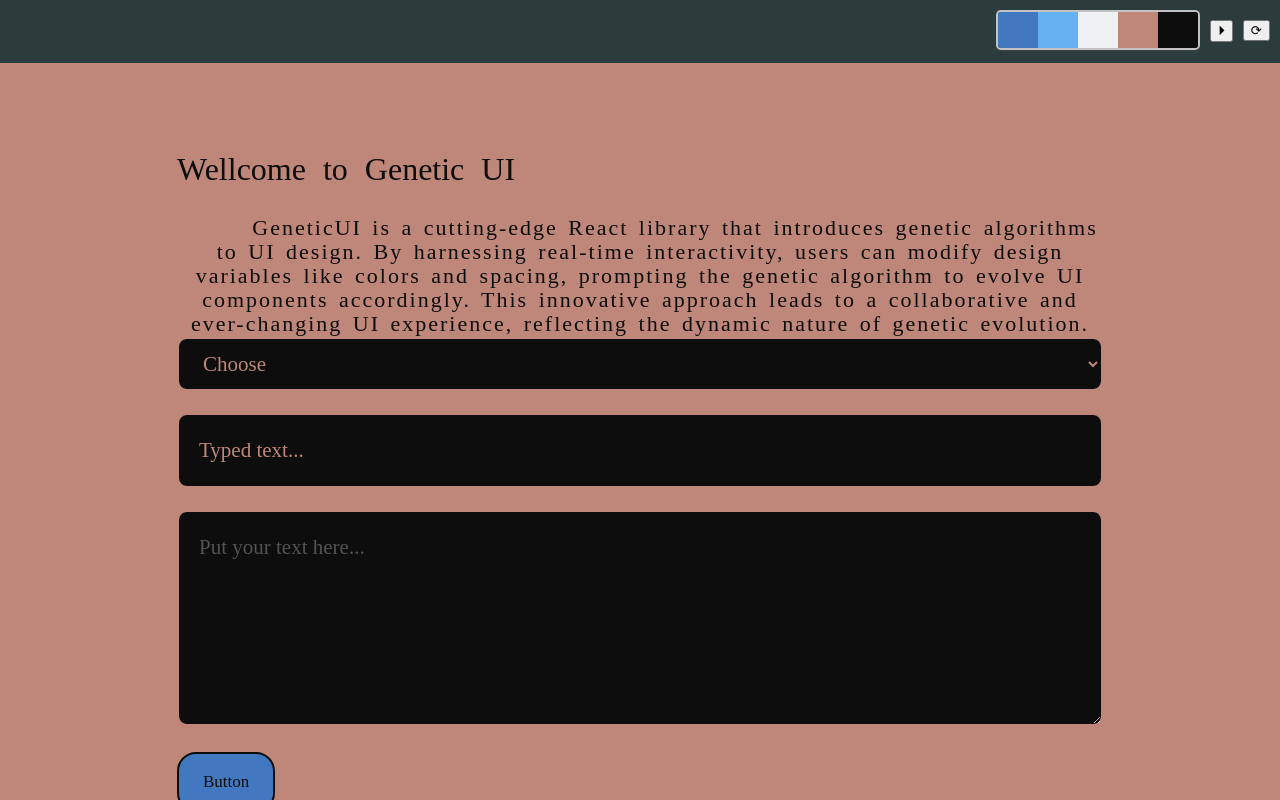
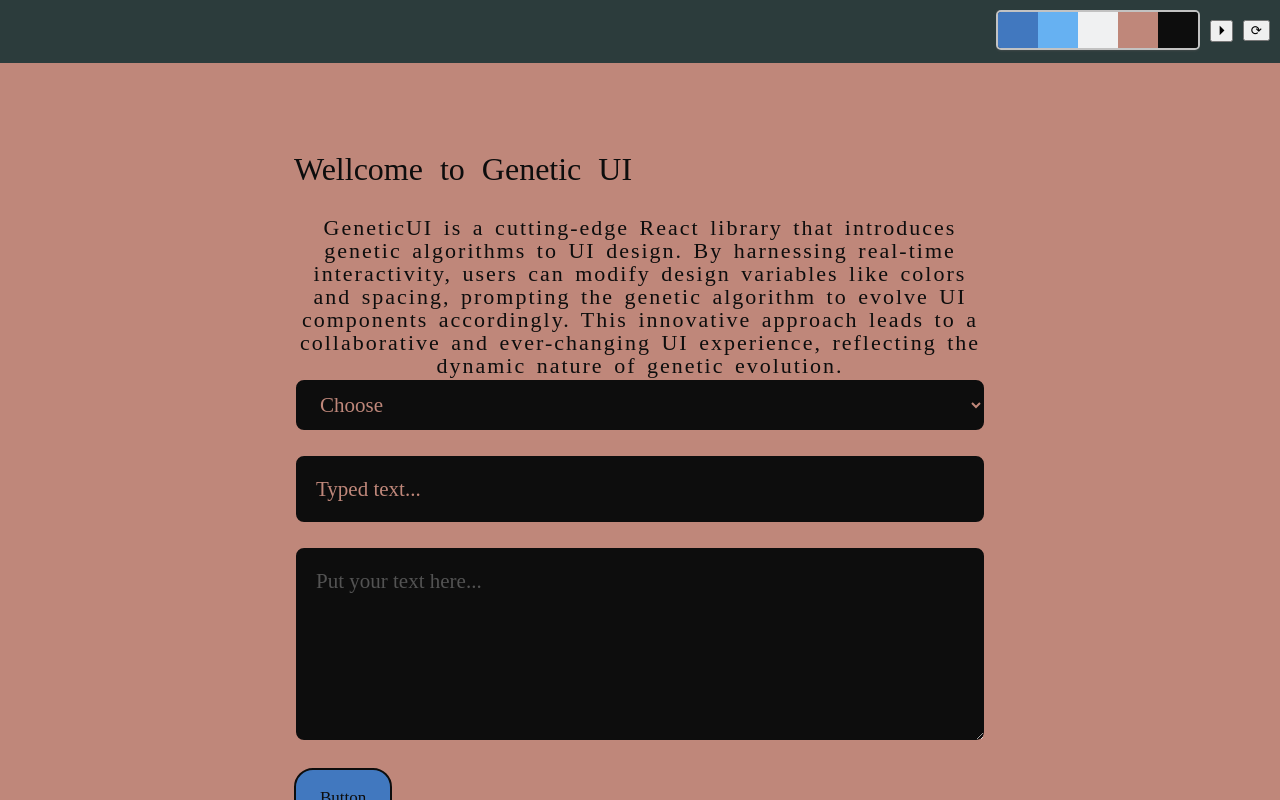
Before and after one commit to geanjunior/genui, a React (Vite) app: page / in a window 1280 px wide. Built offline with nearby package versions, Linux system fonts and the light colour scheme.

Commit message:
small improvements

```diff
--- a/src/genetic/components/select-input.tsx
+++ b/src/genetic/components/select-input.tsx
@@ -35,11 +35,16 @@ const GenSelectOption = ({ name, label, value, placeholder, onChange }: GenSelec
     }
   }, [designSystemDna]);
 
-  return _variation == 0
-    ? <option value={value} hidden={placeholder}>{label}</option>
-    : <GenLabel style={{ ...stylePhen, display: 'block', textAlign: 'left' }}>
+  return (() => {
+    switch (_variation) {
+      case 0:
+        return <option value={value} hidden={placeholder}>{label}</option>
+      default:
+        return <GenLabel style={{ ...stylePhen, display: 'block', textAlign: 'left' }}>
           <input type="radio" name={name} value={value} onChange={onChange} /> {label}
-    </GenLabel>;
+        </GenLabel>
+    }
+  })();
 }
 
 const GenSelectInput = React.forwardRef(({ label, id, style, value, placeholder, children, onChange, ...props }: GenSelectInputProps, ref) => {
@@ -51,9 +56,9 @@ const GenSelectInput = React.forwardRef(({ label, id, style, value, placeholder,
 
   const [changeEvent, setChangeEvent] = useState<React.ChangeEvent<GenSelectInputElement>>();
 
-  const changeCallback = useCallback((evt: React.ChangeEvent<GenSelectInputElement | HTMLInputElement>) => {
+  const changeCallback = useCallback((evt: React.ChangeEvent<GenSelectInputElement | HTMLInputElement>, optionProps?: GenSelectOptionProps) => {
     setChangeEvent(evt);
-    setValue(evt.target.value);
+    setValue(optionProps?.value || evt.target.value);
   }, []);
 
   useEffect(() => {
@@ -79,8 +84,25 @@ const GenSelectInput = React.forwardRef(({ label, id, style, value, placeholder,
     }
   }, [_value, changeEvent, onChange]);
 
-  const input = _variation == 0
-    ? <select
+  const input = (() => {
+    const name = `select-input-name-${Math.round(Math.random() * Number.MAX_SAFE_INTEGER)}`;
+
+    switch (_variation) {
+      case 1:
+        return <div style={{ ...stylePhen }} title={placeholder}>
+          {(() => {
+            return <>
+              {(placeholder || _label === 0) && <div style={{ textAlign: 'left', overflow: 'hidden' }}>{placeholder || label}</div>}
+              <div style={{ overflowY: 'auto', maxHeight: '150px' }}>
+                {React.Children.map(children,
+                  child => React.cloneElement(child as React.ReactElement<GenSelectOptionProps>, { name, onChange: changeCallback }))}
+              </div>
+            </>
+          })()}
+        </div>
+
+      default:
+        return <select
           id={id}
           ref={ref as React.LegacyRef<HTMLSelectElement>}
           style={{ ...stylePhen, textAlign: 'left' }}
@@ -92,18 +114,8 @@ const GenSelectInput = React.forwardRef(({ label, id, style, value, placeholder,
             {children}
           </>
           : children}</select>
-    : <div style={{ ...stylePhen }} title={placeholder}>
-      {(() => {
-        const name = `select-input-name-${Math.round(Math.random() * Number.MAX_SAFE_INTEGER)}`;
-        return <>
-          {(placeholder || _label == 0) && <div style={{ textAlign: 'left', overflow: 'hidden' }}>{placeholder || label}</div>}
-          <div style={{ overflowY: 'auto', maxHeight: '150px' }}>
-            {React.Children.map(children,
-              child => React.cloneElement(child as React.ReactElement<GenSelectOptionProps>, { name, onChange: changeCallback }))}
-          </div>
-        </>
-      })()}
-    </div>;
+    }
+  })();
 
   return <div style={{ display: 'inline-block', width: (stylePhen as React.CSSProperties)?.width }}>
     {(() => {
--- a/src/genetic/genotype-schemas/input.ts
+++ b/src/genetic/genotype-schemas/input.ts
@@ -10,7 +10,7 @@ const mountInputGenotypeSchema = () => [
   { type: Searchspace.Range, from: 11, to: 30 }, //font-size
   { type: Searchspace.Range, from: 0, to: 9 }, //font-weight
   { type: Searchspace.Range, from: 0, to: mountTypographyGenotypeSchema().length - 1 }, //font-family
-  { type: Searchspace.Range, from: 10, to: 30 }, //line-height
+  { type: Searchspace.Range, from: 5, to: 25 }, //line-height
   {
     name: "text-input.colors", type: Searchspace.DistinctValuesFromRule,
     rule: getColorsRule, exclude: ["text-input.background-color"]
--- a/src/genetic/genotype-schemas/layout.ts
+++ b/src/genetic/genotype-schemas/layout.ts
@@ -2,7 +2,7 @@ import { Searchspace, getColorsRule, textAlignPhenotype } from "..";
 
 const mountLayoutPaletteSchema = () => [
   { type: Searchspace.Range, from: 0, to: 100 }, //padding-top-bottom
-  { type: Searchspace.Range, from: 0, to: 300 }, //padding-left-right
+  { type: Searchspace.Range, from: 0, to: 500 }, //padding-left-right
   { type: Searchspace.Values, values: textAlignPhenotype.map((_, i) => i) }, //text-align
   {
     name: "layout.background-color", type: Searchspace.ValuesFromRule,
--- a/src/genetic/genotype-schemas/paragraph.ts
+++ b/src/genetic/genotype-schemas/paragraph.ts
@@ -7,10 +7,10 @@ const mountParagraphGenotypeSchema = () => [
   { type: Searchspace.Range, from: 15, to: 30 }, //font-size
   { type: Searchspace.Range, from: 0, to: 4 }, //font-weight
   { type: Searchspace.Range, from: 0, to: mountTypographyGenotypeSchema().length - 1 }, //font-family
-  { type: Searchspace.Range, from: 0, to: 40 }, //line-height
+  { type: Searchspace.Range, from: 0, to: 20 }, //line-height
   { type: Searchspace.Range, from: 0, to: 2 }, //letter-spacing
   { type: Searchspace.Range, from: 0, to: 10 }, //word-spacing
-  { type: Searchspace.Values, values: [0, 70, 70 * 2] }, //text-indent
+  { type: Searchspace.Values, values: [0] }, //text-indent
   {
     type: Searchspace.Values,
     values: textAlignPhenotype.map((_, i) => i).filter(i => ![
```
Lines whose indentation alone changed are shown as unchanged.
